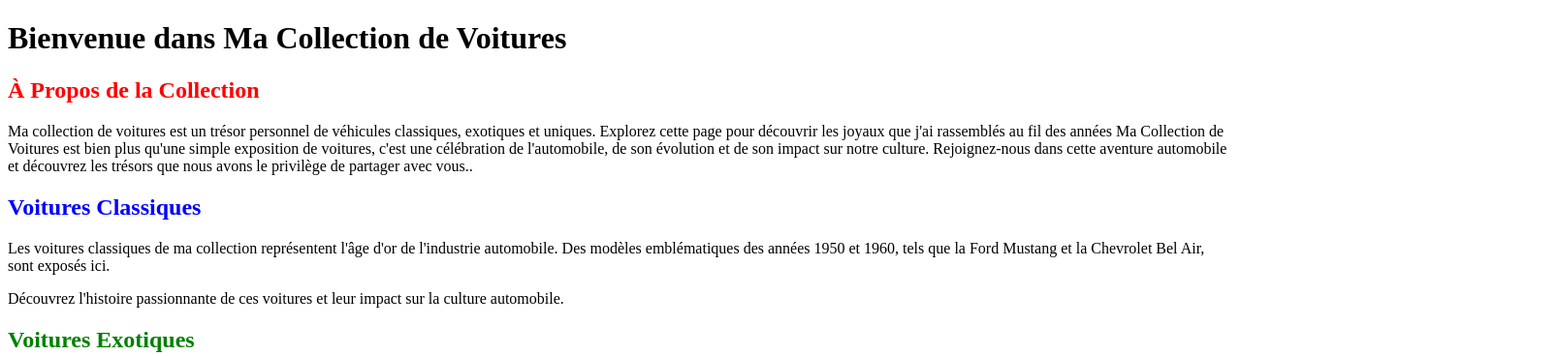
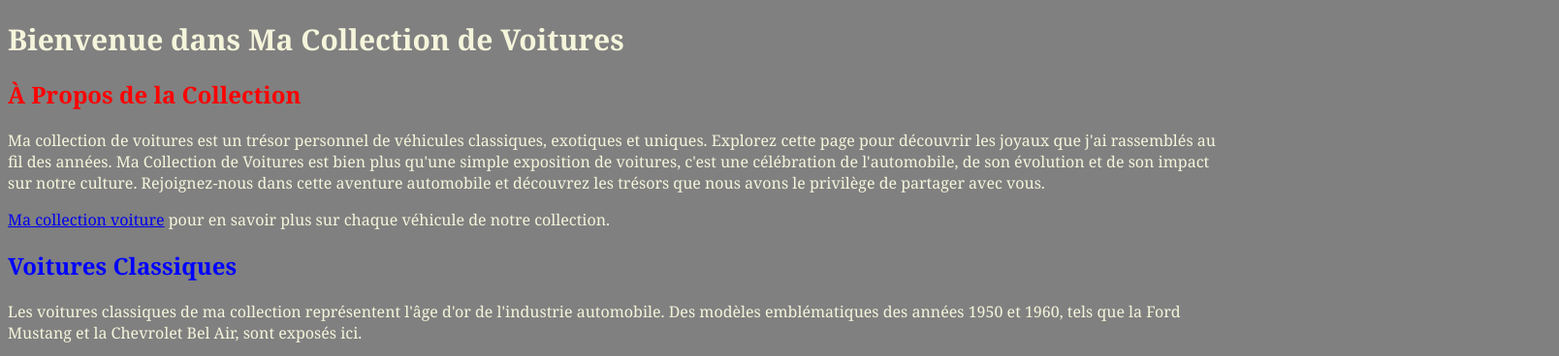
Before and after one commit to Maluna09/GSI_design_infos, a plain HTML site: page devoir_final/index.html in a window 1280 px wide. Shown: the top 368 px of the page at 97% size, 1608 px wide, since content can reach past the window. Drawn offline with Linux system fonts and the light colour scheme.

Commit message:
Update index.html

```diff
--- a/devoir_final/index.html
+++ b/devoir_final/index.html
@@ -1,5 +1,5 @@
 <!DOCTYPE html>
-<html lang="en">
+<html lang="fr">
 <head>
     <meta charset="UTF-8">
     <meta name="viewport" content="width=device-width, initial-scale=1.0">
@@ -8,6 +8,17 @@
     <link rel="preconnect" href="https://fonts.gstatic.com" crossorigin>
     <link href="https://fonts.googleapis.com/css2?family=Pixelify+Sans&display=swap" rel="stylesheet">
     <link rel="stylesheet" href="https://cdnjs.cloudflare.com/ajax/libs/font-awesome/6.2.0/css/all.min.css">
+    <style>
+        body {
+            background-color: gray;
+            color: beige;
+            font-family: Cambria, Cochin, Georgia, Times, 'Times New Roman', serif
+        }
+
+        h1 {
+            font-size: 30px;
+        }
+    </style>
 </head>
 <body>
     <header>
@@ -17,29 +28,37 @@
     <main>
         <section>
             <h2 style="color: red;">À Propos de la Collection</h2>
-            <p>Ma collection de voitures est un trésor personnel de véhicules classiques, exotiques et uniques. Explorez cette page pour découvrir les joyaux que j'ai rassemblés au fil des années Ma Collection de Voitures est bien plus qu'une simple exposition de voitures, c'est une célébration de l'automobile, de son évolution et de son impact sur notre culture. Rejoignez-nous dans cette aventure automobile et découvrez les trésors que nous avons le privilège de partager avec vous..</p>        </section>
+            <p>Ma collection de voitures est un trésor personnel de véhicules classiques, exotiques et uniques. Explorez cette page pour découvrir les joyaux que j'ai rassemblés au fil des années. Ma Collection de Voitures est bien plus qu'une simple exposition de voitures, c'est une célébration de l'automobile, de son évolution et de son impact sur notre culture. Rejoignez-nous dans cette aventure automobile et découvrez les trésors que nous avons le privilège de partager avec vous.</p>
+       <p><a href="https://github.com/Maluna09/GSI_design_infos/blob/main/devoir_final/Ma_collection_voiture.pdf" target="_blank">Ma collection voiture</a> pour en savoir plus sur chaque véhicule de notre collection.</p>
+    </p>
+        </section>
 
         <section>
             <h2 style="color: blue;">Voitures Classiques</h2>
             <p>Les voitures classiques de ma collection représentent l'âge d'or de l'industrie automobile. Des modèles emblématiques des années 1950 et 1960, tels que la Ford Mustang et la Chevrolet Bel Air, sont exposés ici.</p>
             <p>Découvrez l'histoire passionnante de ces voitures et leur impact sur la culture automobile.</p>
+            <img src="https://github.com/Maluna09/GSI_design_infos/raw/main/devoir_final/Voiture_Mercedes.jpg.jpeg" alt="Voiture Mercedes">
         </section>
 
         <section>
             <h2 style="color: green;">Voitures Exotiques</h2>
             <p>Nos voitures exotiques sont une vitrine d'ingénierie et de performance. De la légendaire Ferrari LaFerrari à la puissante Bugatti Chiron, ces bolides offrent des performances exceptionnelles.</p>
             <p>Explorez l'histoire de ces voitures, de leur conception à leur place dans l'industrie automobile contemporaine.</p>
-        </section>
+            <img src="https://github.com/Maluna09/GSI_design_infos/raw/main/devoir_final/Voiture_Ferrari.jpg.jpeg" alt="Voiture Ferrari">
+
+      </section>
 
         <section>
             <h2 style="color: orange;">Voitures Vintage</h2>
             <p>Les voitures vintage de ma collection représentent l'élégance et le style intemporel. Des modèles des années 1920 et 1930, comme la Rolls-Royce Phantom et la Duesenberg Model J, vous transporteront dans le passé.</p>
             <p>Découvrez comment ces voitures ont été synonymes de luxe et de prestige dans leur époque.</p>
-        </section>
+            <img src="https://github.com/Maluna09/GSI_design_infos/raw/main/devoir_final/Voiture_Rolls_Royces.jpg.jpg" alt="Voiture Rolls-Royce">
+
+      </section>
     </main>
 
     <footer>
         <p>&copy; 2023 Ma Collection de Voitures - Tous droits réservés.</p>
+        <p>Contactez-nous au <a href="tel:+33734456789">+33734456789</a></p>
     </footer>
 </body>
-</html>
```
